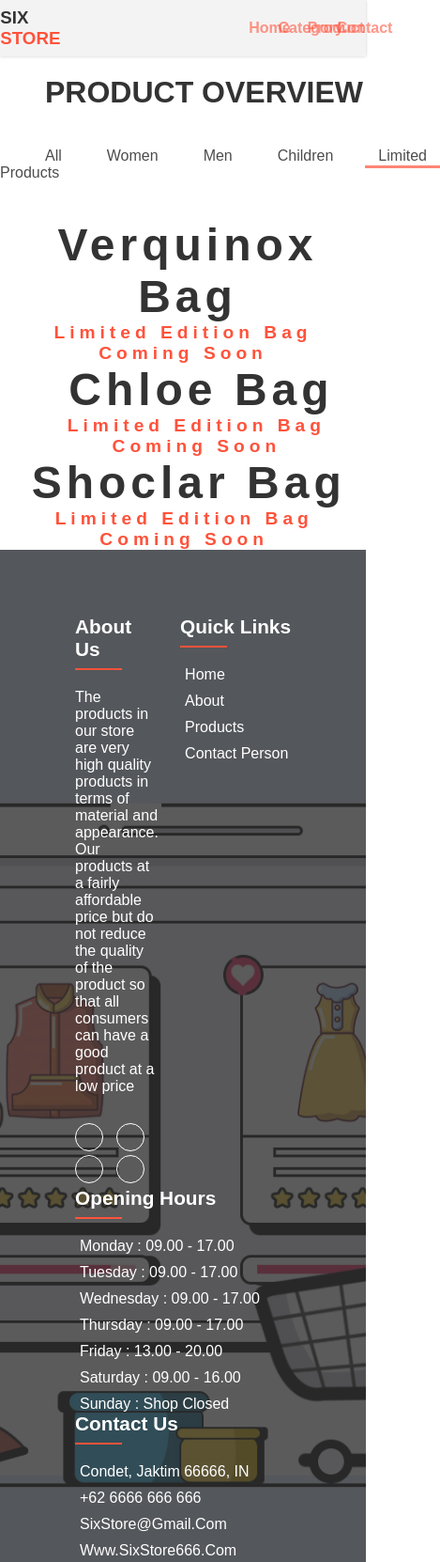
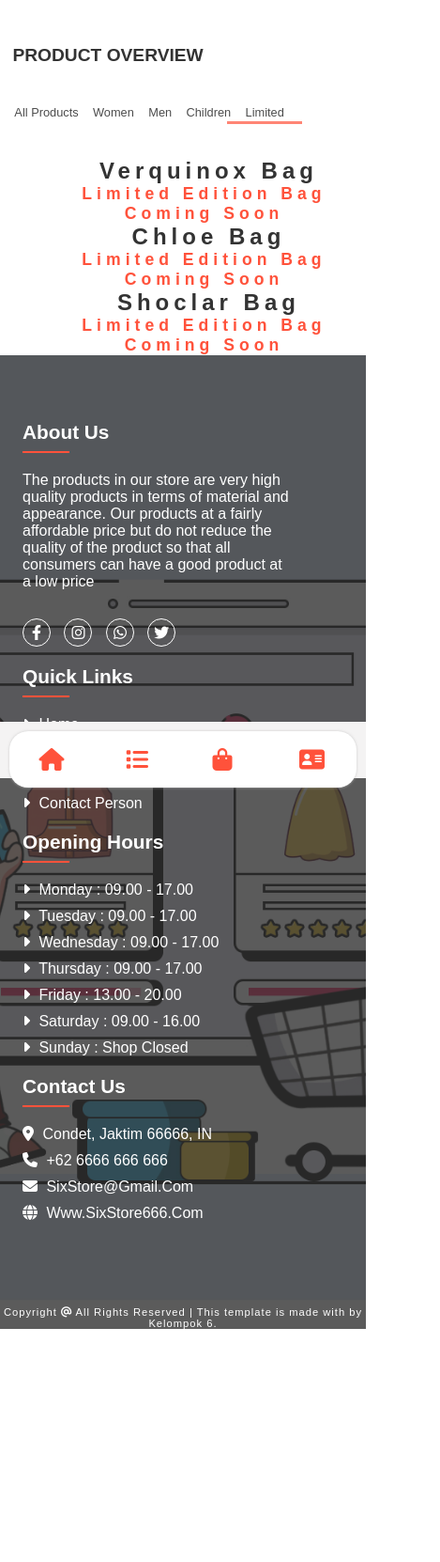
Before and after one commit to ArkhanLupfi/SixStore, a plain HTML site: page category/limited.html in a window 390 px wide. Shown: the top 1662 px of the page at 94% size, 469 px wide, since content can reach past the window. After the commit the page ends 1492 px from the top, so only its background shows below. Drawn offline with nearby package versions, Linux system fonts and the light colour scheme.

Commit message:
menambahkan responsive pada limited edition

```diff
--- a/category/limited.css
+++ b/category/limited.css
@@ -313,3 +313,120 @@ model-viewer {
 
 
 /* Akhir footer */
+
+
+
+
+
+
+
+/* Responsive Breakpoint */
+@media screen and (max-width: 587px) {
+
+    /* lakukan responsive code */
+    .navbar-brand {
+        display: none;
+    }
+
+    header {
+        width: 100%;
+        position: fixed;
+        left: 0;
+        bottom: 16px;
+        z-index: 9;
+        padding: 10px;
+    }
+
+    .nav-list {
+        background-color: white;
+        border-radius: 20px;
+        justify-content: space-around;
+    }
+
+    .nav-link {
+        opacity: 1;
+    }
+
+    .nav-icon {
+        display: block !important;
+        font-size: 24px;
+        transition: .25s;
+    }
+
+    .nav-icon:hover {
+        transform: translateY(-10%);
+    }
+
+    .nav-text {
+        display: none;
+    }
+
+    .nav-text-home {
+        display: none;
+    }
+
+
+    /* Category */
+    .col-box {
+        flex-basis: 60%;
+    }
+
+    .col {
+        flex-basis: 60%;
+    }
+
+    .product-brand h3 {
+        margin-left: 0.7em;
+        font-size: 1.2em;
+        font-weight: 750;
+    }
+
+    .product-link {
+        font-size: 0.8em;
+        margin-left: 1.2em;
+    }
+
+    .product-text-men::after {
+        width: 35px;
+        height: 3px;
+    }
+
+    .contact-container {
+        margin-left: 2em;
+        margin-top: 2em;
+    }
+
+
+    #limited h3 {
+        font-size: 1.5em;
+    }
+
+    #limited p {
+        font-size: 1.1em;
+        letter-spacing: 0.5;
+    }
+
+    /* Footer */
+    .footer {
+        margin-left: 1.5em;
+    }
+
+    .footer-area {
+        background-size: cover;
+        background-position: center;
+        background-attachment: fixed;
+    }
+
+    .single-footer,
+    .single-footer:nth-child(1) {
+        flex-basis: 100%;
+        margin-bottom: 20px;
+    }
+
+    .footer-bottom-area {
+        width: 100vw;
+        margin-bottom: 7em;
+        justify-content: center;
+        text-align: center;
+    }
+}
--- a/category/limited.html
+++ b/category/limited.html
@@ -9,6 +9,11 @@
 
     <!-- Css -->
     <link rel="stylesheet" href="limited.css">
+
+    <!-- Font Awesome -->
+    <link rel="stylesheet" href="https://cdnjs.cloudflare.com/ajax/libs/font-awesome/6.2.0/css/all.min.css"
+        integrity="sha512-xh6O/CkQoPOWDdYTDqeRdPCVd1SpvCA9XXcUnZS2FmJNp1coAFzvtCN9BmamE+4aHK8yyUHUSCcJHgXloTyT2A=="
+        crossorigin="anonymous" referrerpolicy="no-referrer" />
 
     <!-- Logo -->
     <link rel="icon" href="../assets/images/logo.png">
```
